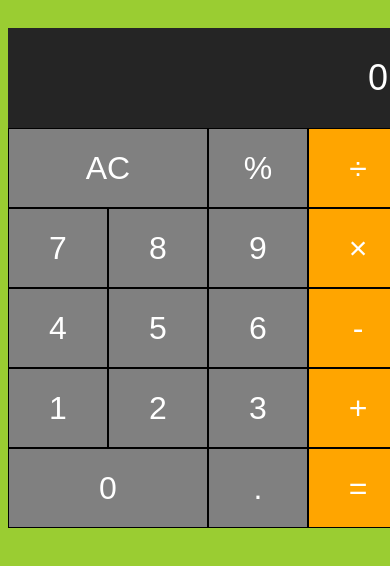
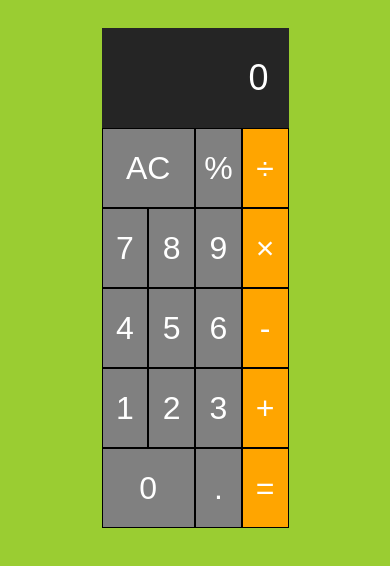
Before and after one commit to naufaladani99/calculator, a plain HTML site: page index.html in a window 390 px wide. Drawn offline with Linux system fonts and the light colour scheme.

Commit message:
Update stylesheet.css

```diff
--- a/stylesheet.css
+++ b/stylesheet.css
@@ -55,3 +55,17 @@ button:hover{
 .operator:hover{
     background-color: darkorange;
 }
+
+
+@media (max-width:670px){
+    .kalkulator{
+        width: 100%;
+    }
+}
+
+
+@media (max-width:670px){
+    .kalkulator{
+        width: 50%;
+    }
+}
```
